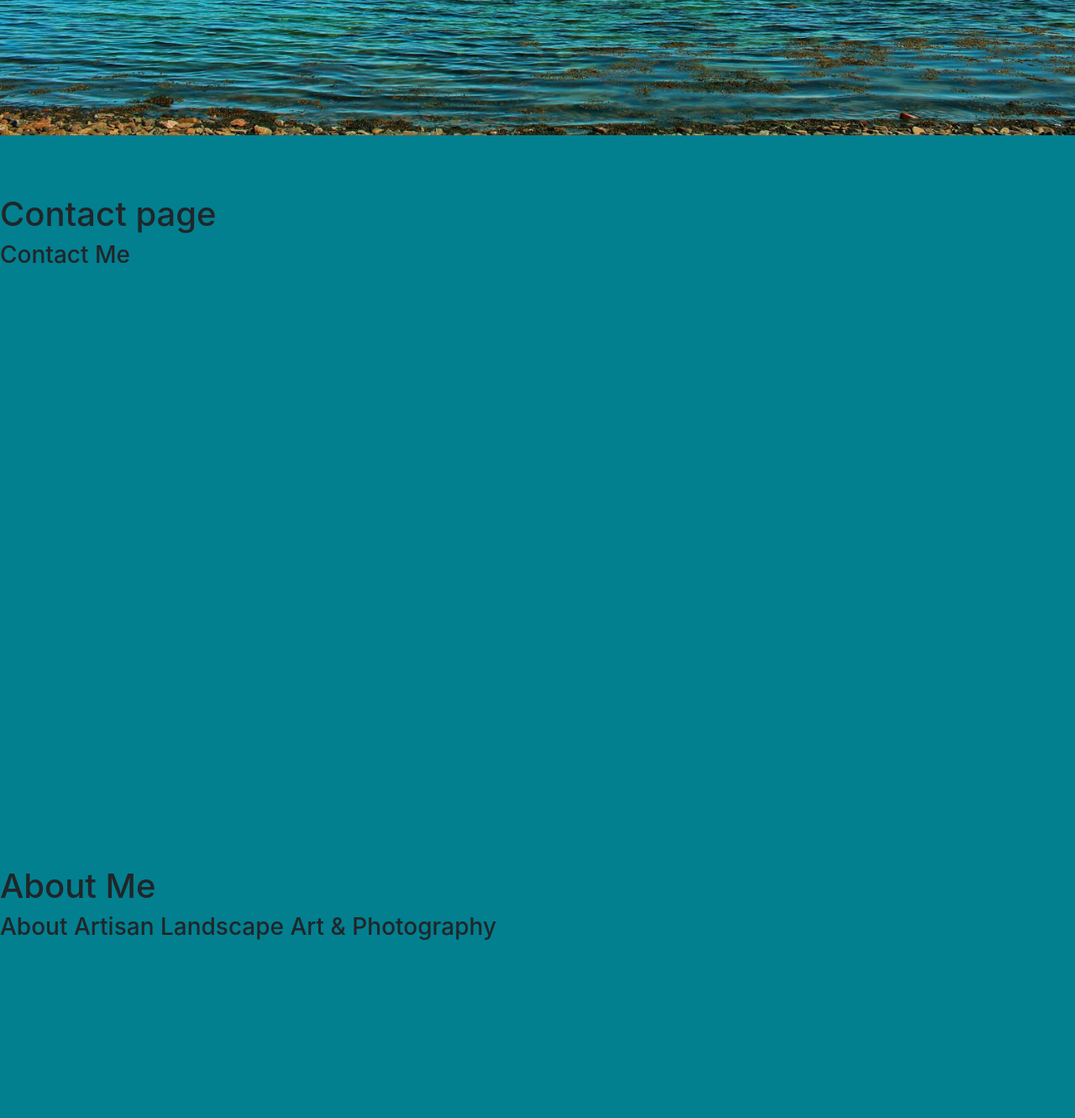
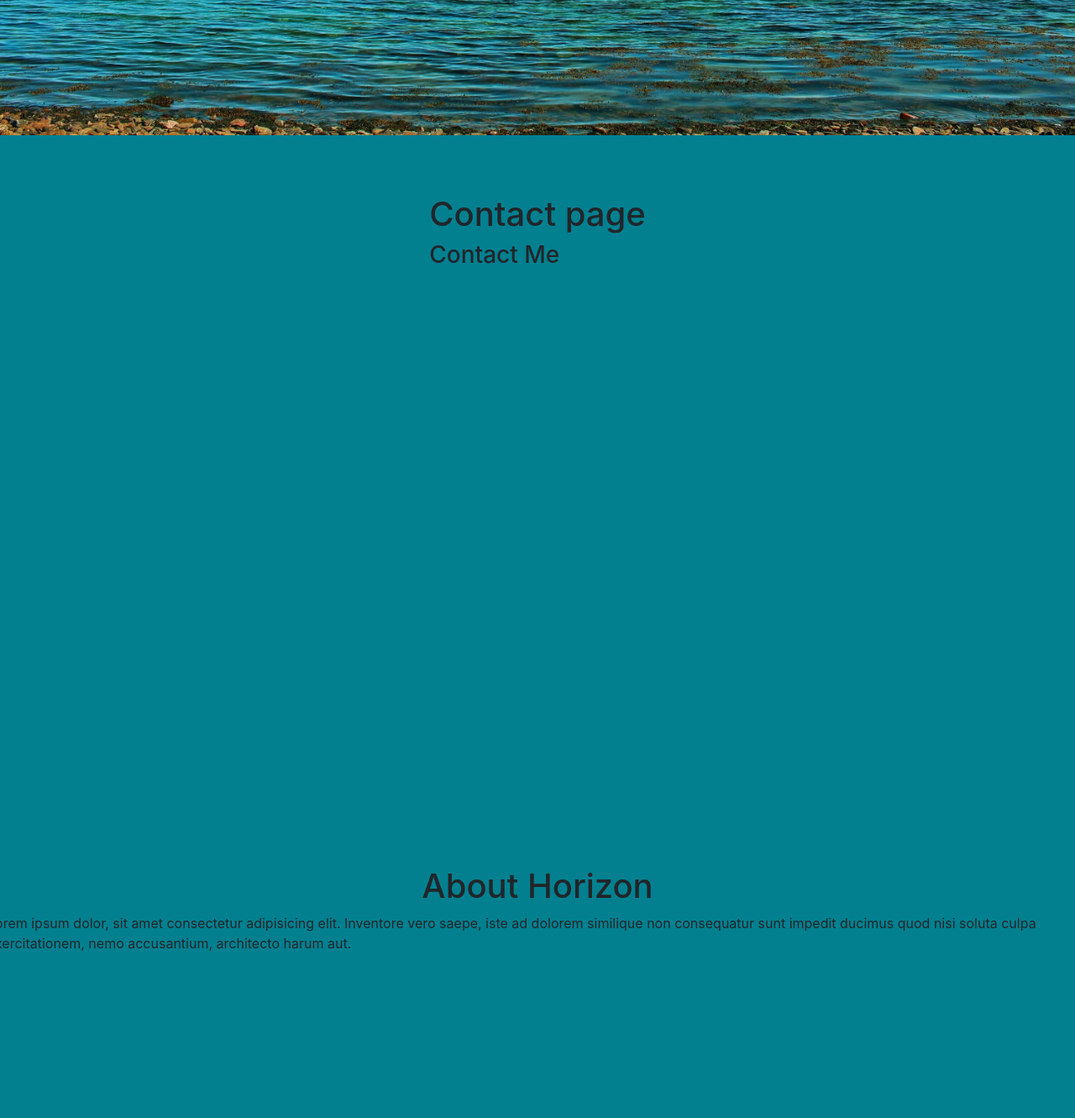
Before and after one commit to stiophan0309/horizon-sah, a Django app: page / in a window 1280 px wide. Shown: the part 639-1970 px from the top of the page at 84% size. Run offline with Django 3.2, Linux system fonts and the light colour scheme; some libraries are stand-ins or nearby versions.

Commit message:
Added centered l;ayouit to About and Contact sections

```diff
--- a/home/templates/index.html
+++ b/home/templates/index.html
@@ -34,7 +34,7 @@
 
     <div class="header">
         <div class="row">
-            <div class="col-sm-12">
+            <div class="w-80 mx-auto">
                 <h1>Contact page</h1>
                 <h3>Contact Me</h3>
             </div>
@@ -43,6 +43,8 @@
 
     <div class="body">
         <div class="row">
+             <div class="w-80 mx-auto">
+             </div>
 
 
         </div>
@@ -61,17 +63,18 @@
 
     <div class="header">
         <div class="row">
-            <div class="col-sm-12">
-                <h1>About Me</h1>
-                <h3>About Artisan Landscape Art & Photography</h3>
+            <div class="w-80 mx-auto">
+                <h1>About Horizon</h1>
+                <h3></h3>
             </div>
         </div>
     </div>
 
     <div class="body">
         <div class="row">
-
-
+            <div class="w-80 mx-auto">
+                <p>Lorem ipsum dolor, sit amet consectetur adipisicing elit. Inventore vero saepe, iste ad dolorem similique non consequatur sunt impedit ducimus quod nisi soluta culpa exercitationem, nemo accusantium, architecto harum aut.</p>
+            </div>
         </div>
     </div>
 
```
